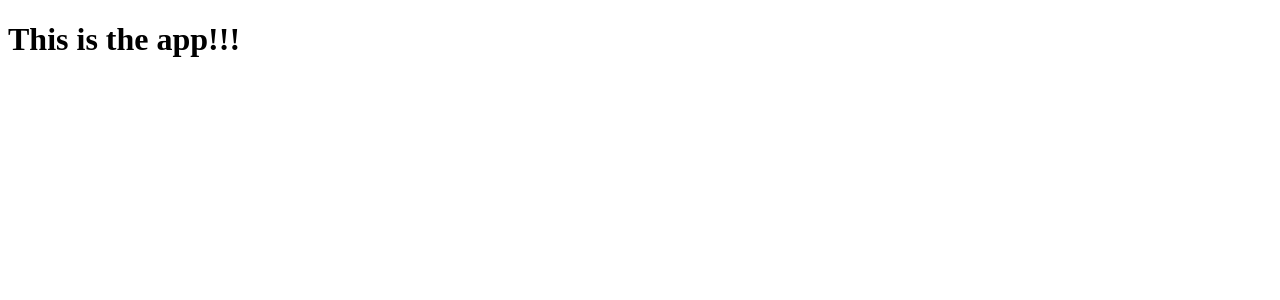
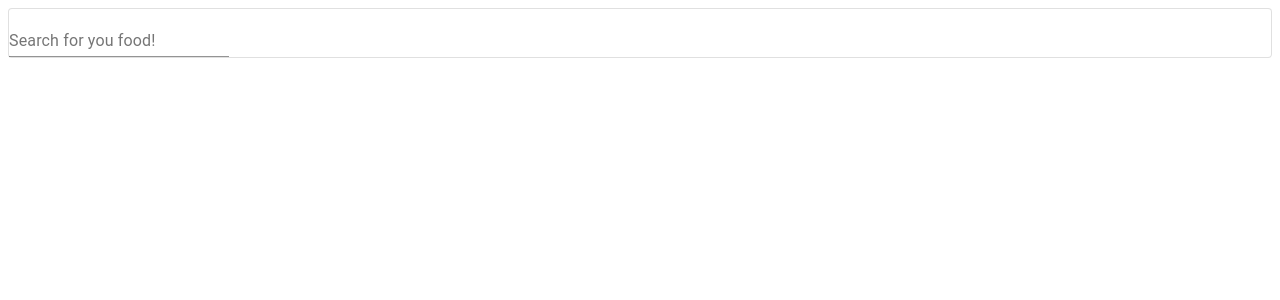
Before and after one commit to szilard-molnar/react-food-app, a React (Create React App) app: page / in a window 1280 px wide. Shown: the top 300 px of the page. Built offline with nearby package versions, Linux system fonts and the light colour scheme.

Commit message:
search bar added

```diff
--- a/package.json
+++ b/package.json
@@ -3,6 +3,7 @@
   "version": "0.1.0",
   "private": true,
   "dependencies": {
+    "@material-ui/core": "^4.9.14",
     "@testing-library/jest-dom": "^4.2.4",
     "@testing-library/react": "^9.3.2",
     "@testing-library/user-event": "^7.1.2",
--- a/src/App.js
+++ b/src/App.js
@@ -1,9 +1,12 @@
 import React from 'react';
+import SearchBar from './components/SearchBar';
 
 class App extends React.Component {
     render() {
         return(
-            <h1>This is the app!!!</h1>
+            <div>
+                <SearchBar />
+            </div>
         )
     }
 }
--- /dev/null
+++ b/src/components/SearchBar/index.js
@@ -0,0 +1,18 @@
+import React from 'react';
+import { Paper, TextField } from '@material-ui/core';
+
+class SearchBar extends React.Component {
+    state = {
+        searchTerm: ''
+    }
+
+    render() {
+        return(
+            <Paper elevation={8} variant="outlined">
+                <TextField id="searchBarInput" label="Search for you food!"/>
+            </Paper>
+        )
+    }
+}
+
+export default SearchBar;
```
Also changed, not shown: src/components/SearchBar/styles.css (added), 1 other file (tests, documents, lock files or other folders).
